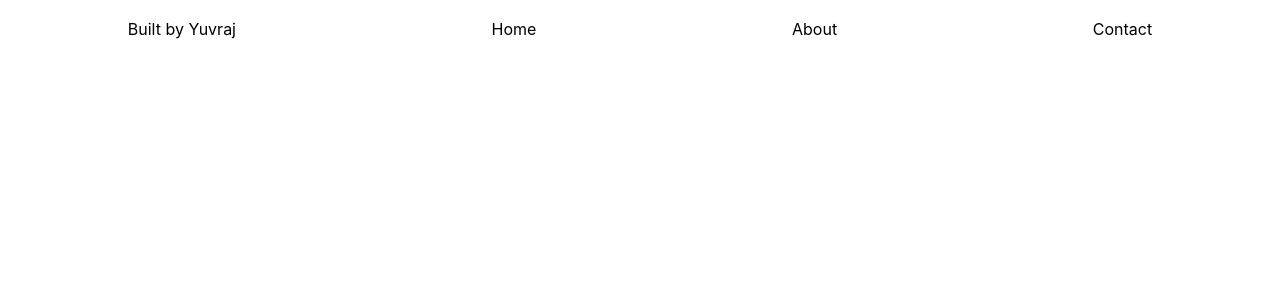
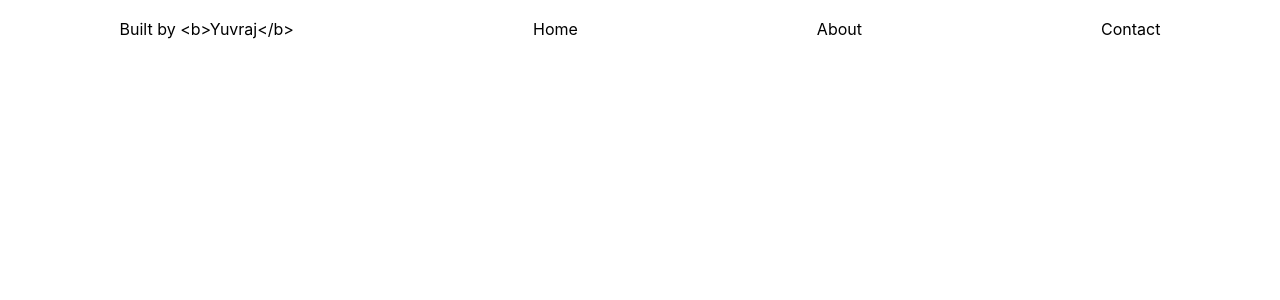
Before and after one commit to Yuvraj2172/React_cwh, a React (Create React App) app in the folder my-app/: page / in a window 1280 px wide. Shown: the top 300 px of the page. Built offline with nearby package versions, Linux system fonts and the light colour scheme.

Commit message:
Intro to JSX

```diff
--- a/my-app/src/App.js
+++ b/my-app/src/App.js
@@ -1,6 +1,6 @@
 import './App.css';
 
-let name = "Yuvraj";
+let name = "<b>Yuvraj</b>"; // React sanitizes any pre HTML...
 function App() {
   return (
     <>
```
